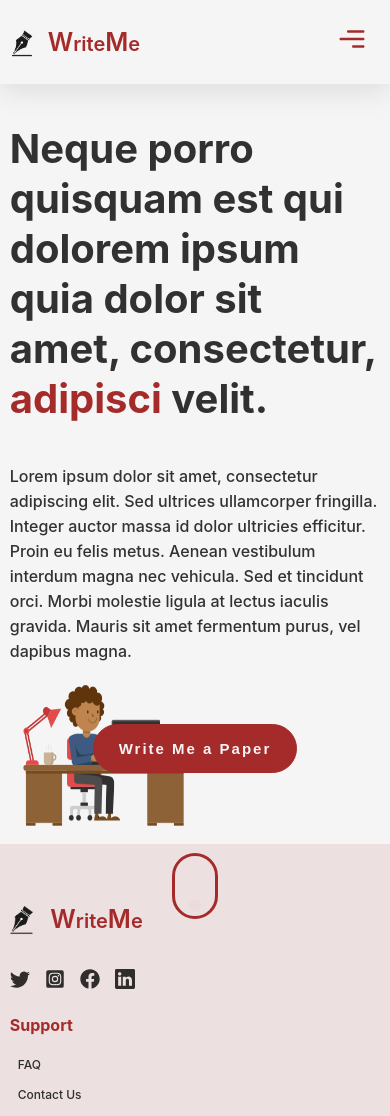
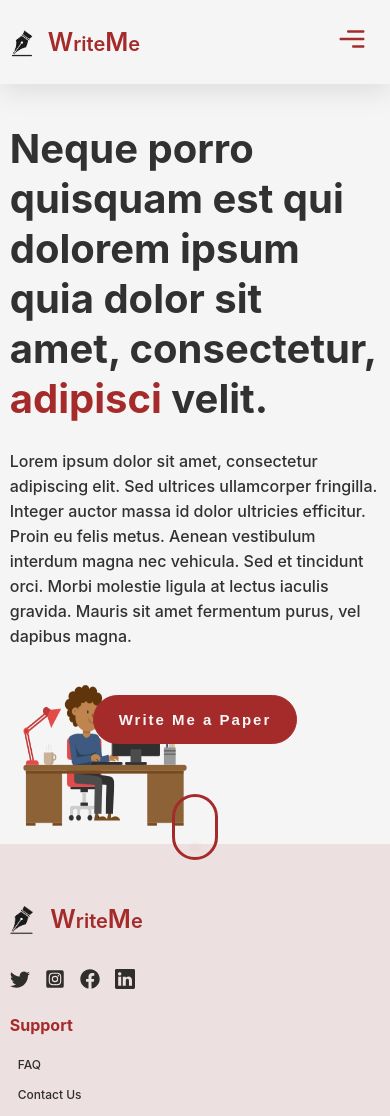
Before and after one commit to 1wes/WriteMe-Carbon, a React (Create React App) app: page /about in a window 390 px wide. Shown: the top 1116 px of the page. Built offline with nearby package versions, Linux system fonts and the light colour scheme.

Commit message:
fit all items within the view port

```diff
--- a/src/components/home.css
+++ b/src/components/home.css
@@ -108,6 +108,10 @@
         width: 100%;
     }
 
+    .tagline{
+        margin-top: -15px;
+    }
+
     .punchline{
         font-size: 40px;
         line-height:50px;
@@ -116,16 +120,11 @@
     .prompt-button{
         display: flex;
         justify-content: center;
-        margin-top: 30px;
     }
 
     #home-btn{
         border-radius: 60px;
         padding: 12;
-    }
-
-    .prompt{
-        margin-top: 80px;
     }
 
     .scroll-down{
```
